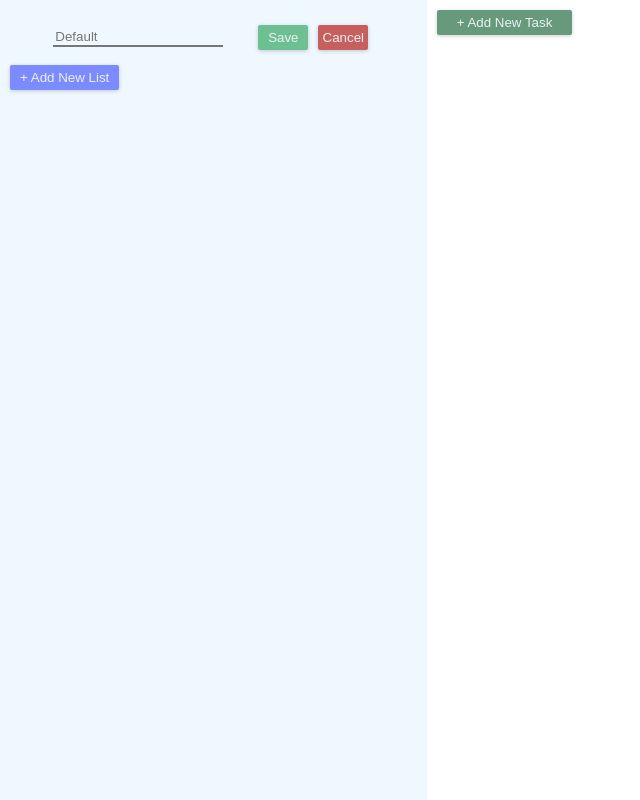
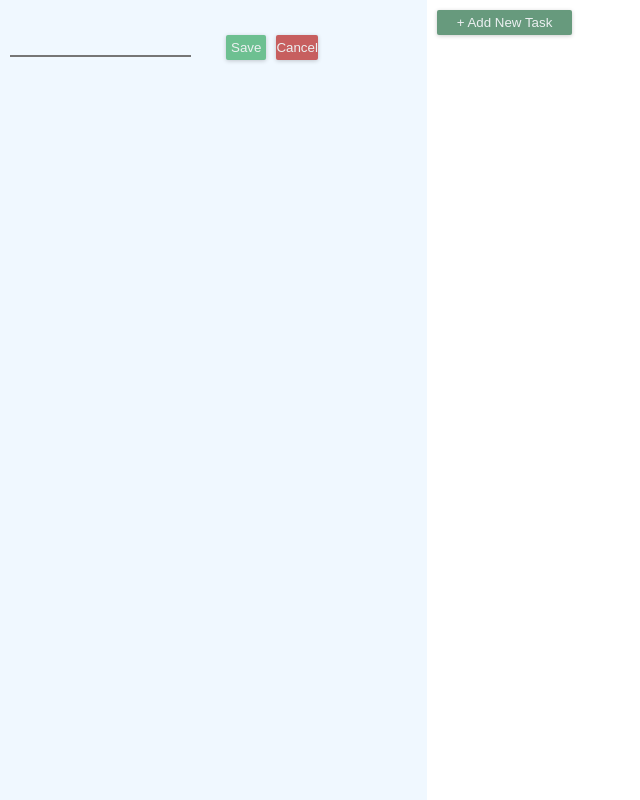
Before and after one commit to raps2019/toDoList_Rev1, a website built with webpack: page index.html in a window 1280 px wide. Both pictures are taken after a click on the button "Edit". Shown: the whole page, without its empty margins (0-640 px from the left). Built offline with nearby package versions, Linux system fonts and the light colour scheme; a web font is replaced by a local one.

Commit message:
Cleaning up list column and adding functionality

```diff
--- a/src/index.js
+++ b/src/index.js
@@ -8,7 +8,7 @@ import { drawNewListButton, drawNewTaskButton } from './modules/drawAddNewButton
 import { drawNewListForm, drawEditListForm } from './modules/drawForms';
 import { drawLists } from './modules/drawLists'
 
-console.log('This should work!')
+console.log('This should work now!')
 
 const runApp = (() => {
 
@@ -19,10 +19,8 @@ const runApp = (() => {
     let addListContainer = document.getElementById('addListContainer');
     let addTaskContainer = document.getElementById('addTaskContainer');
 
-
     addListContainer.appendChild(drawNewListButton());
     addTaskContainer.appendChild(drawNewTaskButton());
-
 
     //Activate New List Form when Add New List Button Clicked
     document.addEventListener('click',function(e){
@@ -30,6 +28,11 @@ const runApp = (() => {
             let newListButtonContainer = document.getElementById('newListButtonContainer')
             newListButtonContainer.remove();
             addListContainer.appendChild(drawNewListForm());
+            //Remove edit and delete buttong for tasks while new list input active
+            document.getElementById('editListButton').remove();
+            document.getElementById('deleteListButton').remove();
+            // Focus on New List Input
+            document.getElementById('newListInput').focus();
         }
     })
 
@@ -90,10 +93,11 @@ const runApp = (() => {
                     listArray[i].active = false;
                 }
             }
+            let listRowsContainer = document.getElementById('listRowsContainer');
+            listRowsContainer.remove();
+            listContentContainer.appendChild(drawLists(listArray));
         }
-        let listRowsContainer = document.getElementById('listRowsContainer');
-        listRowsContainer.remove();
-        listContentContainer.appendChild(drawLists(listArray));
+
     })
 
     //Delete List when Delete Button Clicked
@@ -111,11 +115,19 @@ const runApp = (() => {
         if (e.target.id === 'editListButton') {
             let listId = e.target.parentNode.dataset.listId;
             let targetListRow = document.querySelector(`[data-list-id = '${listId}']`);
-            console.log(targetListRow);
             targetListRow.innerHTML = ' ';
-            (drawEditListForm(listArray,listId,targetListRow))
-            // addListContainer.appendChild(drawEditListForm(listArray,listId));
+            targetListRow.appendChild(drawEditListForm(listArray,listId));
+
+            // focus on input field
+            document.getElementById('editListInput').focus();
+
+            // remove add new list button while edit list active
+            document.getElementById('newListButtonContainer').remove();
         }
+    })
+
+    document.addEventListener('click', function(e) {
+        console.log(e.target)
     })
 
 
@@ -132,5 +144,4 @@ const runApp = (() => {
 
 
 
-
 })();
--- a/src/modules/drawForms.js
+++ b/src/modules/drawForms.js
@@ -27,14 +27,14 @@ const drawNewListForm = () => {
 }
 
 //Draw Edit List Form
-const drawEditListForm = (listArray,id,targetDiv) => {
+const drawEditListForm = (listArray,id) => {
     let div = document.createElement('div');
     div.id = "editListFormContainer"
     div.className = "edit-list-form-container"
 
     let input = document.createElement('input');
     let listName = listArray.find(list => list.id === id).name;
-    input.placeholder = listName;
+    // input.placeholder = listName;
     input.id = 'editListInput';
     input.className = 'edit-list-input'
 
@@ -48,9 +48,11 @@ const drawEditListForm = (listArray,id,targetDiv) => {
     cancelButton.className = 'cancel-edit-list-form-button';
     cancelButton.innerHTML = 'Cancel';
 
-    targetDiv.appendChild(input);
-    targetDiv.appendChild(submitButton);
-    targetDiv.appendChild(cancelButton);
+    div.appendChild(input);
+    div.appendChild(submitButton);
+    div.appendChild(cancelButton);
+
+    return div
 }
 
 export {
--- a/style.css
+++ b/style.css
@@ -87,7 +87,7 @@ body {
 .submit-list-button {
     border-width: 0;
     margin: 5px;
-    padding: 5px 0px;
+    padding: 5px 5px;
     outline: none;
     border-radius: 2px;
     box-shadow: 0 1px 4px rgba(0,0,0,.2);
@@ -113,7 +113,7 @@ body {
 .cancel-list-form-button {
     border-width: 0;
     margin: 5px;
-    padding: 5px 0px;
+    padding: 5px 5px;
     outline: none;
     border-radius: 2px;
     box-shadow: 0 1px 4px rgba(0,0,0,.2);
@@ -136,22 +136,20 @@ body {
 
 .new-list-form-container {
     display: grid;
-    grid-template-columns: 200px 60px 60px;
+    grid-template-columns: 3fr 1fr 1fr;
     align-items: center;
     justify-content: center;
     height: 20px;
     margin: 25px 0 30px 0;
-    align-items: center;
 }
 
 .edit-list-form-container {
     display: grid;
-    grid-template-columns: 200px 60px 60px;
+    grid-template-columns: 3fr 1fr 1fr;
     margin-top: 10px;
     align-items: center;
     justify-content: center;
     height: 20px;
-    margin: 25px 0 30px 0;
     align-items: center;
 }
 
@@ -173,7 +171,7 @@ body {
 .save-list-button {
     border-width: 0;
     margin: 5px;
-    padding: 5px 0px;
+    padding: 5px 5px;
     outline: none;
     border-radius: 2px;
     box-shadow: 0 1px 4px rgba(0,0,0,.2);
@@ -224,7 +222,7 @@ body {
 
 .list-row {
     display: grid;
-    grid-template-columns: 200px 60px 60px;
+    grid-template-columns: 4fr 1fr 1fr;
     align-items: center;
     justify-content: center;
     height: 20px;
@@ -235,6 +233,7 @@ body {
 .edit-list-button {
     border-width: 0;
     height: 20px;
+    padding: 0px 5px;
     width: auto;
     margin: 5px;
     outline: none;
```
Also changed, not shown: dist/main.js, 1 other file.
